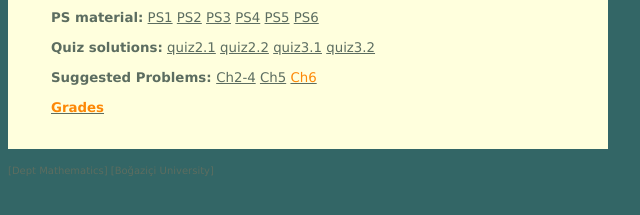
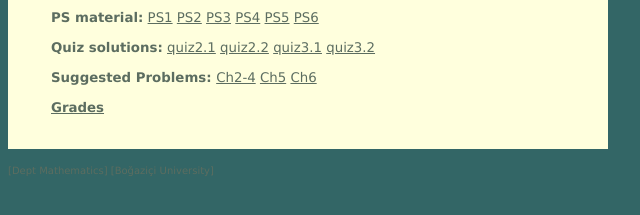
Before and after one commit to FeritOzturk/here, a plain HTML site: page f26m202.html in a window 1280 px wide. Shown: the part 371-586 px from the top of the page, 0-640 px from the left. Drawn offline with Linux system fonts and the light colour scheme.

Commit message:
Update f26m202.html

```diff
--- a/f26m202.html
+++ b/f26m202.html
@@ -62,10 +62,10 @@ You can take the quizzes in any Section (but each Quiz.No.k only once). <br>
 <strong> Suggested Problems: </strong>
 		   <a href="./f26m202/f26m202SuggPrCh2-4.pdf">  Ch2-4</a>
 		   <a href="./f26m202/f26m202SuggPrCh5.pdf">Ch5</a>
-		   <a href="./f26m202/f26m202SuggPrCh6.pdf"><font color="#fd8806" face="Verdana">Ch6</font></a> <br>
+		   <a href="./f26m202/f26m202SuggPrCh6.pdf">Ch6</a> <br>
 <br>
 <a href="./f26m202/f26m202all.pdf">
-<strong><font color="#fd8806" face="Verdana">Grades</font></strong>   </a> <br>
+<strong>Grades</strong>   </a> <br>
 <br>
 
 </span></p></blockquote>
```
